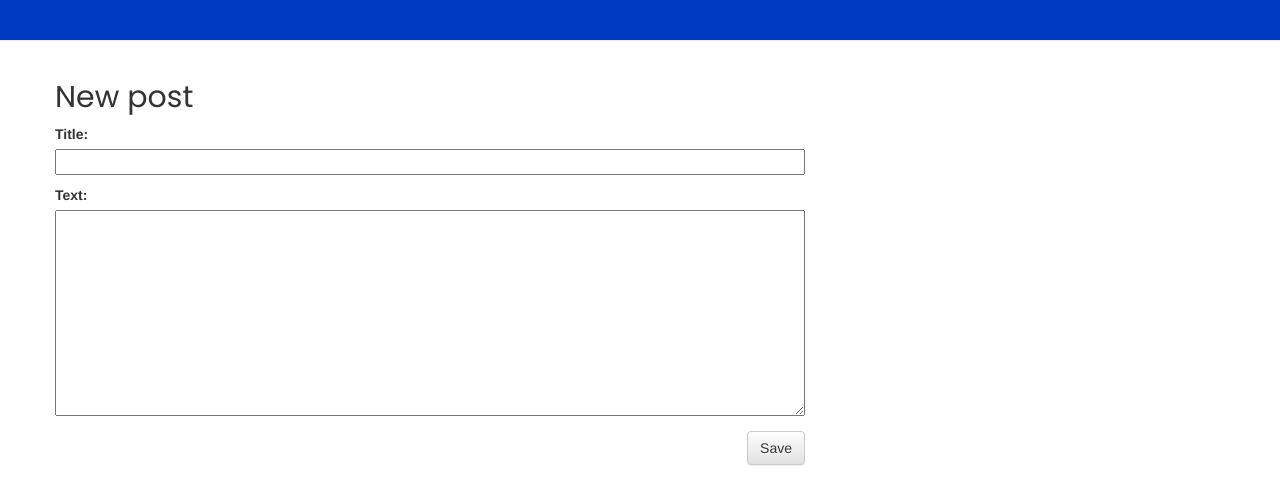
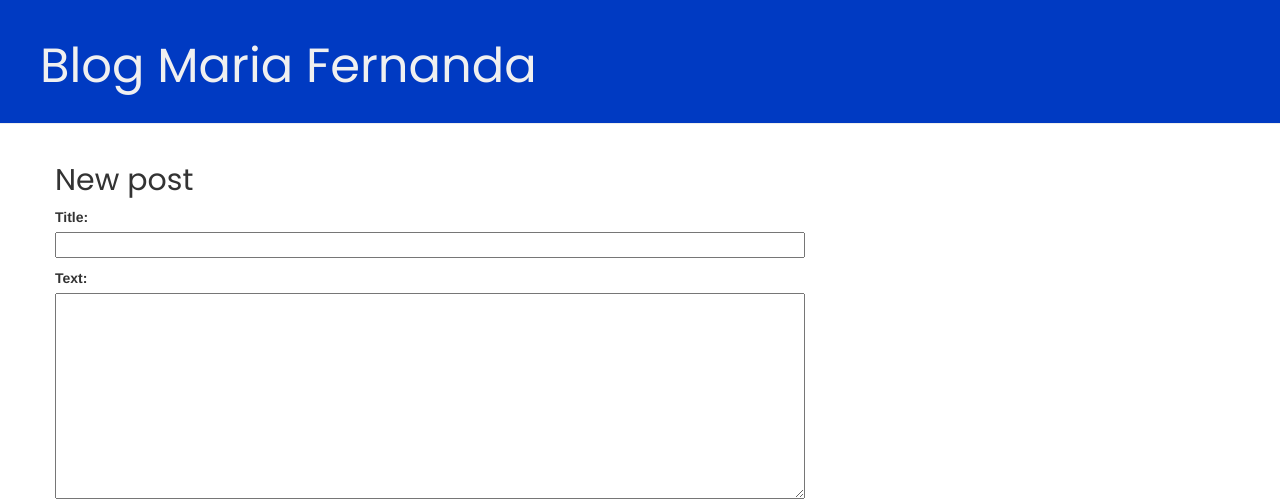
Before and after one commit to mfeeee/my_django_blog, a Django app: page /post/new/ in a window 1280 px wide. Shown: the top 503 px of the page. Run offline with Django 3.2, Linux system fonts and the light colour scheme; some libraries are stand-ins or nearby versions.

Commit message:
Habilitando o titulo para todos DecSexto Commit

```diff
--- a/blog/templates/blog/base.html
+++ b/blog/templates/blog/base.html
@@ -10,9 +10,9 @@
     </head>
     <body>
         <div class="page-header">
+            <h1><a href="/">Blog Maria Fernanda</a></h1>
             {% if user.is_authenticated %}
                 <a href="{% url 'post_new' %}" class="top-menu"><span class="glyphicon glyphicon-plus"></span></a>
-                <h1><a href="/">Blog Maria Fernanda</a></h1>
             {% endif %}
         </div>
         <div class="content container">
```
